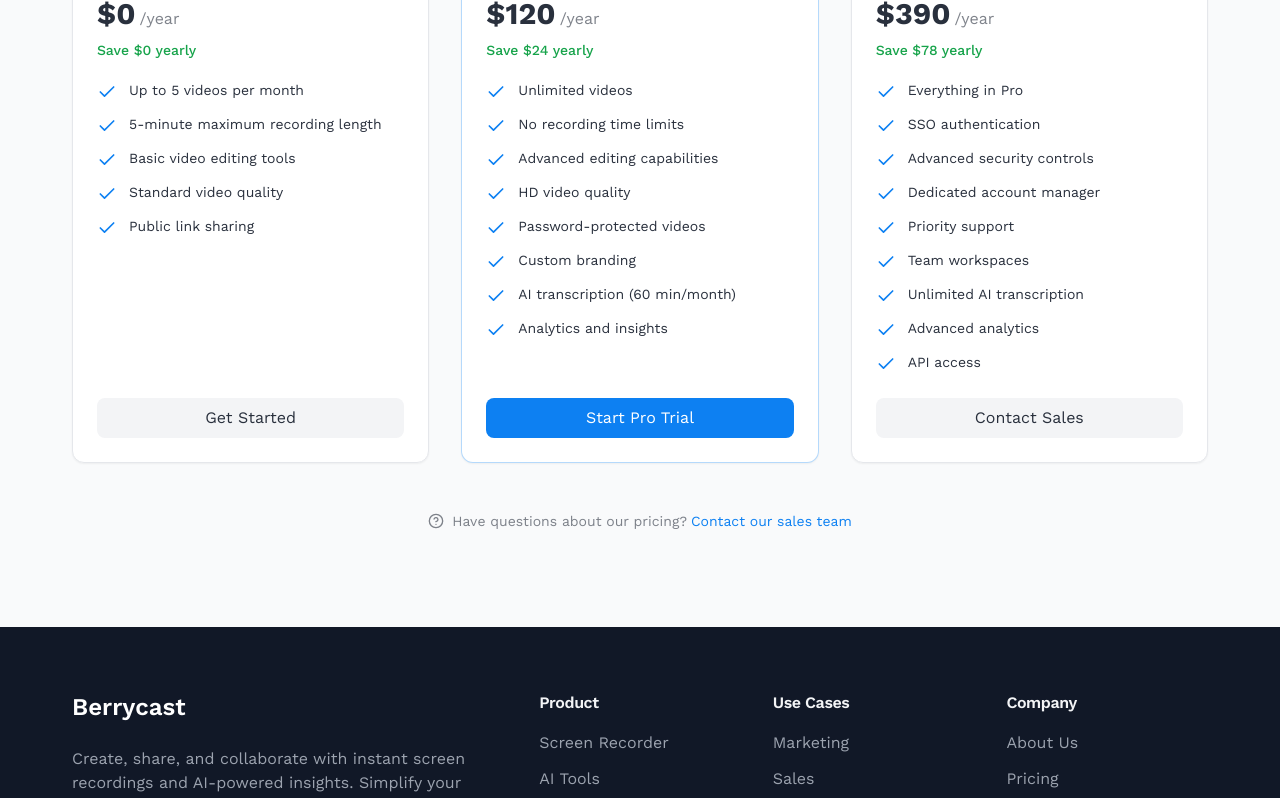
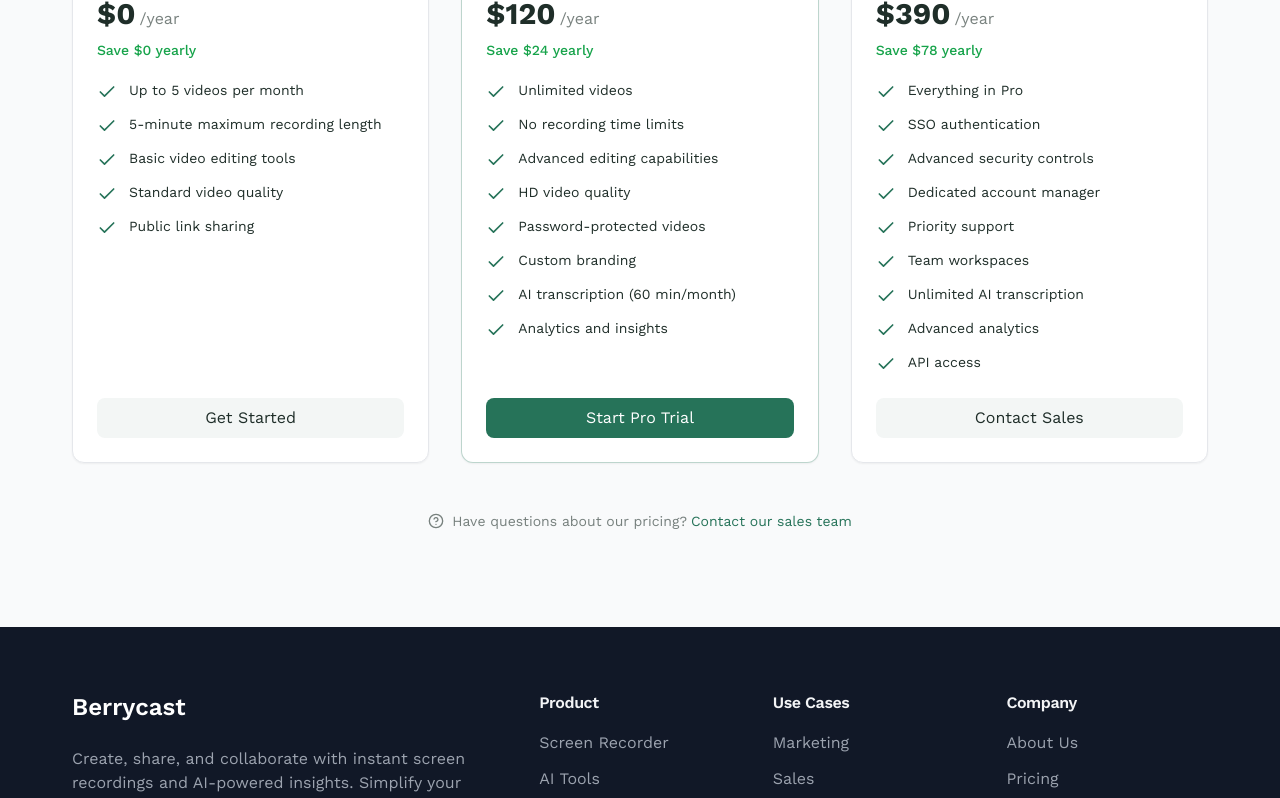
Before and after one commit to vinaiah123/berry-capture-connect, a React (Vite) app: page / in a window 1280 px wide. Shown: the part 5933-6731 px from the top of the page. Built offline with nearby package versions, Linux system fonts and the light colour scheme.

Commit message:
Update theme colors
Update the jade theme to prominently feature gold.

```diff
--- a/src/components/ThemeSwitcher.tsx
+++ b/src/components/ThemeSwitcher.tsx
@@ -40,11 +40,11 @@ const ThemeSwitcher = () => {
               <ToggleGroupItem
                 key={theme.id}
                 value={theme.id}
-                className="flex justify-between items-center px-3 py-2 h-auto"
+                className={`flex justify-between items-center px-3 py-2 h-auto ${theme.id === 'jade' ? 'border-2 border-accent' : ''}`}
               >
                 <div className="flex items-center">
                   <div
-                    className="h-6 w-6 rounded-full mr-3"
+                    className={`h-6 w-6 rounded-full mr-3 ${theme.id === 'jade' ? 'ring-2 ring-accent ring-offset-2' : ''}`}
                     style={{ backgroundColor: theme.primaryColor }}
                   />
                   <div className="text-left">
@@ -53,7 +53,7 @@ const ThemeSwitcher = () => {
                   </div>
                 </div>
                 {currentTheme === theme.id && (
-                  <div className="h-2 w-2 rounded-full bg-primary" />
+                  <div className={`h-2 w-2 rounded-full ${theme.id === 'jade' ? 'bg-accent' : 'bg-primary'}`} />
                 )}
               </ToggleGroupItem>
             ))}
--- a/src/contexts/ThemeContext.tsx
+++ b/src/contexts/ThemeContext.tsx
@@ -42,7 +42,7 @@ const defaultThemes = [
     name: 'Jade Gold',
     description: 'Elegant & Prosperous',
     primaryColor: 'hsl(160, 50%, 30%)',
-    accentColor: 'hsl(45, 90%, 85%)',
+    accentColor: 'hsl(45, 90%, 70%)',
   },
   {
     id: 'teal' as ThemeType,
@@ -54,7 +54,7 @@ const defaultThemes = [
 ];
 
 const ThemeContext = createContext<ThemeContextType>({
-  currentTheme: 'berry',
+  currentTheme: 'jade',
   setTheme: () => {},
   themes: defaultThemes,
 });
@@ -64,7 +64,7 @@ export const useTheme = () => useContext(ThemeContext);
 export const ThemeProvider: React.FC<{ children: React.ReactNode }> = ({ children }) => {
   const [currentTheme, setCurrentTheme] = useState<ThemeType>(() => {
     const savedTheme = localStorage.getItem('berrycast-theme');
-    return (savedTheme as ThemeType) || 'berry';
+    return (savedTheme as ThemeType) || 'jade';
   });
 
   const setTheme = (theme: ThemeType) => {
--- a/src/index.css
+++ b/src/index.css
@@ -1,4 +1,3 @@
-
 @import url('https://fonts.googleapis.com/css2?family=Work+Sans:wght@300;400;500;600;700&display=swap');
 
 @tailwind base;
@@ -118,15 +117,15 @@
     --muted: 160 14% 96%;
     --muted-foreground: 160 10% 48%;
 
-    --accent: 45 90% 85%;
-    --accent-foreground: 45 90% 35%;
+    --accent: 45 90% 70%;
+    --accent-foreground: 45 100% 35%;
 
     --destructive: 0 84.2% 60.2%;
     --destructive-foreground: 160 30% 98%;
 
     --border: 160 13% 90%;
     --input: 160 13% 90%;
-    --ring: 160 50% 30%;
+    --ring: 45 90% 50%;
   }
 
   [data-theme="teal"] {
```
